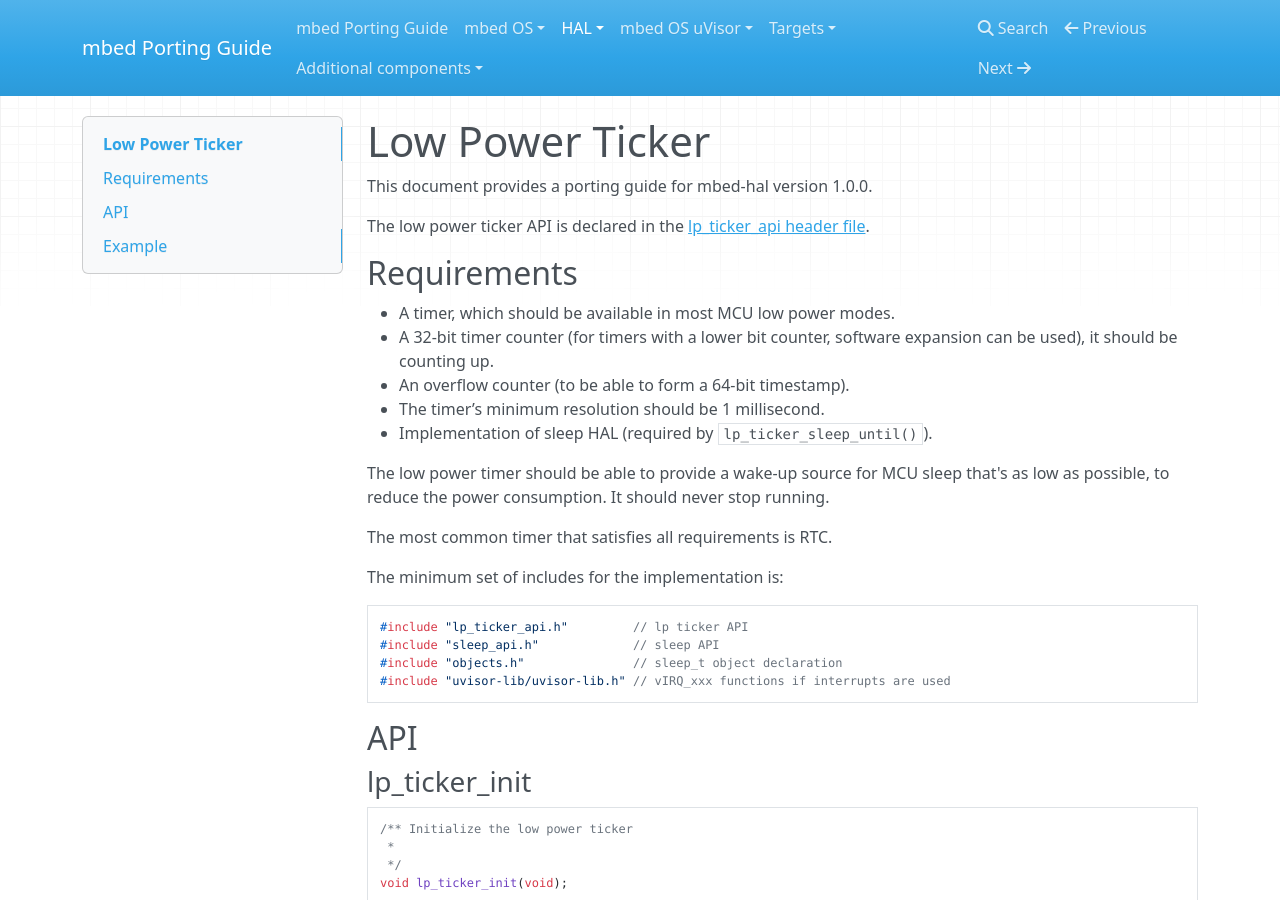
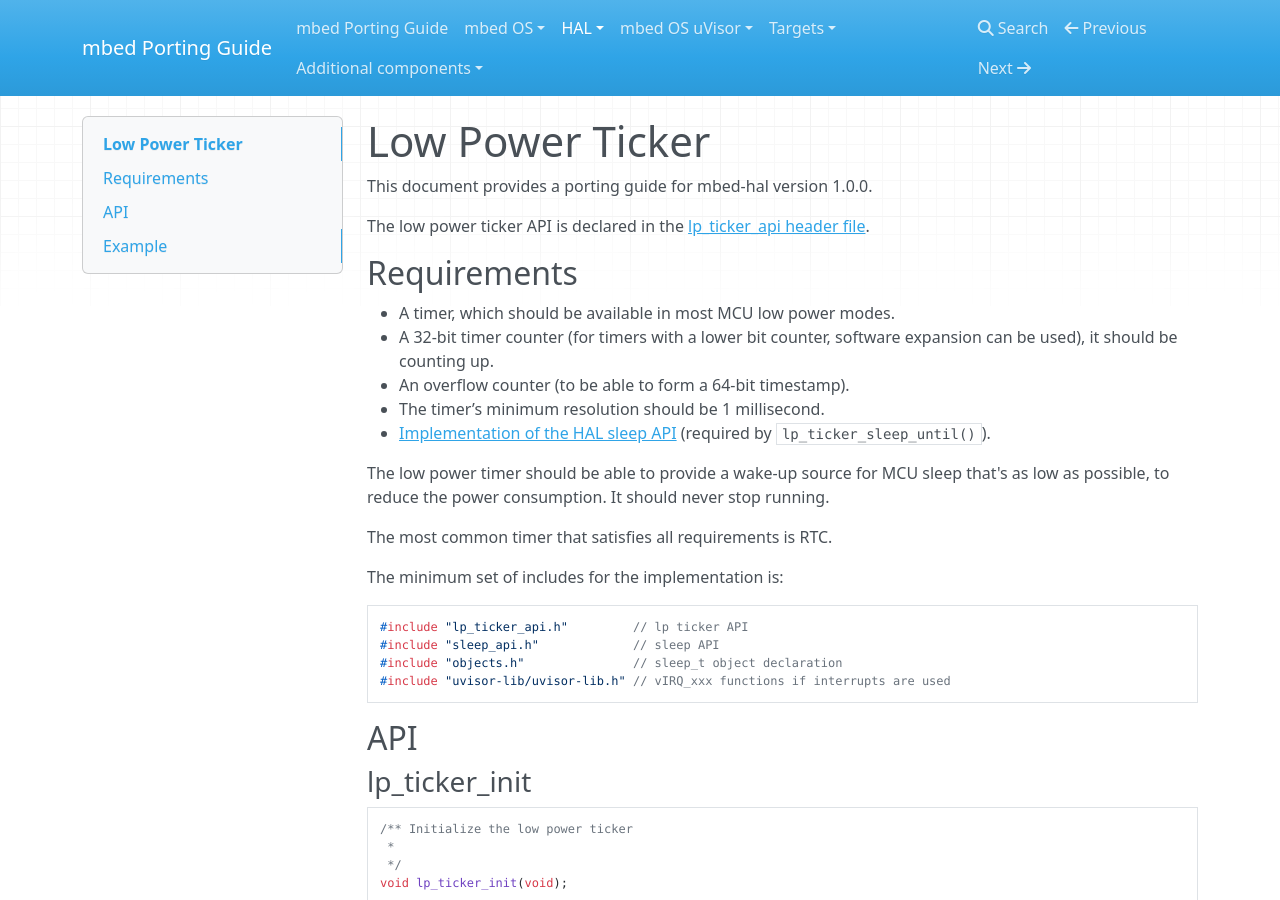
Before and after one commit to pan-/Porting_Guide, an MkDocs documentation site: the page built from Docs/HAL/low_power_ticker.md, in a window 1280 px wide and 900 px high. Built offline with MkDocs 1.6.1, drawn with Linux system fonts in a browser that asks for light colours; nearby versions of some CDN libraries; old or Windows-style settings are respelled for this version of MkDocs.

Commit message:
Adding link to sleep.md

```diff
--- a/Docs/HAL/low_power_ticker.md
+++ b/Docs/HAL/low_power_ticker.md
@@ -10,7 +10,7 @@ The low power ticker API is declared in the [lp_ticker_api header file](https://
 - A 32-bit timer counter (for timers with a lower bit counter, software expansion can be used), it should be counting up.
 - An overflow counter (to be able to form a 64-bit timestamp).
 - The timer’s minimum resolution should be 1 millisecond.
-- Implementation of sleep HAL (required by ``lp_ticker_sleep_until()``).
+- [Implementation of the HAL sleep API](sleep.md) (required by ``lp_ticker_sleep_until()``).
 
 The low power timer should be able to provide a wake-up source for MCU sleep that's as low as possible, to reduce the power consumption. It should never stop running.
 
```
